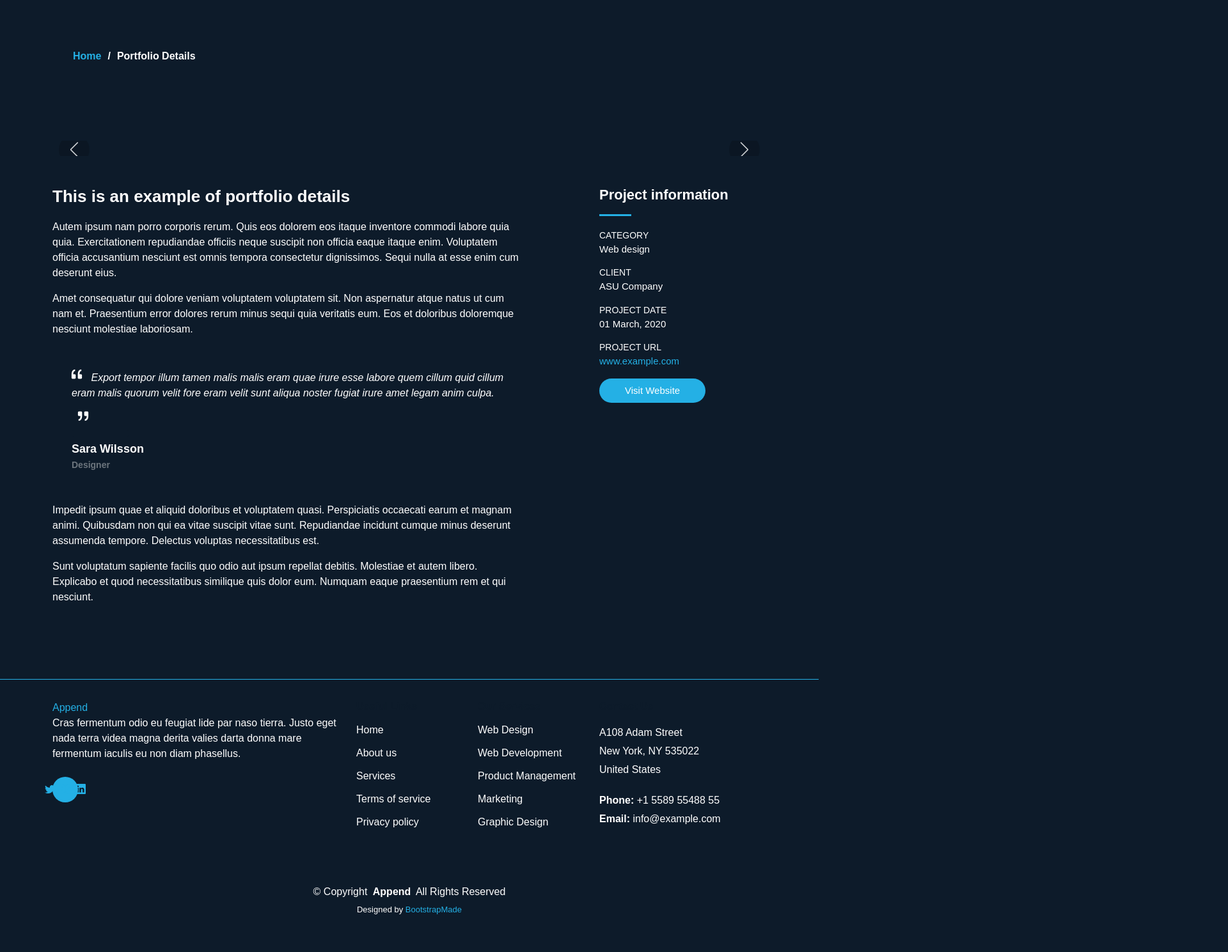
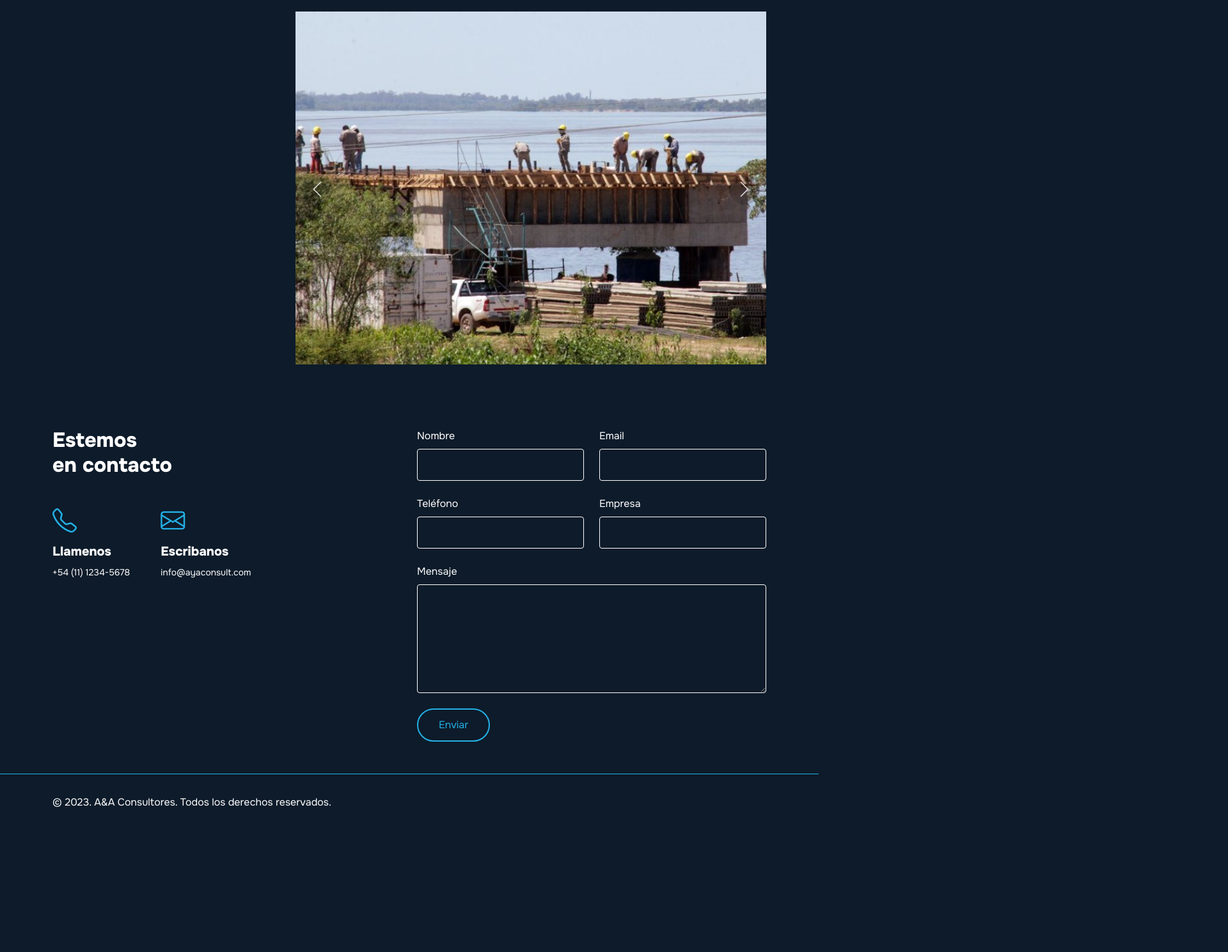
Before and after one commit to nicoscarselli/aya_consulting_html_template, a plain HTML site: page portfolio-details.html in a window 1280 px wide. Shown: the part 440-1929 px from the top of the page at 64% size, 1920 px wide, since content can reach past the window. After the commit the page ends 1739 px from the top, so only its background shows below. Drawn offline with nearby package versions, Linux system fonts and the light colour scheme.

Commit message:
Commit 04/10/2023

```diff
--- a/assets/css/main.css
+++ b/assets/css/main.css
@@ -52,7 +52,7 @@ a:hover {
 section {
   color: var(--default-color);
   background-color: var(--background-color);
-  padding: 100px 0;
+  padding: 50px 0;
   overflow: clip;
 }
 
--- a/portfolio-details.html
+++ b/portfolio-details.html
@@ -5,7 +5,7 @@
   <meta charset="utf-8">
   <meta content="width=device-width, initial-scale=1.0" name="viewport">
 
-  <title>Portfolio Details - Append Bootstrap Temlate</title>
+  <title>A&A Consultores</title>
   <meta content="" name="description">
   <meta content="" name="keywords">
 
@@ -16,7 +16,9 @@
   <!-- Fonts -->
   <link href="https://fonts.googleapis.com" rel="preconnect">
   <link href="https://fonts.gstatic.com" rel="preconnect" crossorigin>
-  <link href="https://fonts.googleapis.com/css2?family=Open+Sans:ital,wght@0,300;0,400;0,500;0,600;0,700;0,800;1,300;1,400;1,500;1,600;1,700;1,800&family=Montserrat:ital,wght@0,100;0,200;0,300;0,400;0,500;0,600;0,700;0,800;0,900;1,100;1,200;1,300;1,400;1,500;1,600;1,700;1,800;1,900&family=Lato:ital,wght@0,100;0,300;0,400;0,700;0,900;1,100;1,300;1,400;1,700;1,900&display=swap" rel="stylesheet">
+  <link rel="preconnect" href="https://fonts.googleapis.com">
+  <link rel="preconnect" href="https://fonts.gstatic.com" crossorigin>
+  <link href="https://fonts.googleapis.com/css2?family=Onest:wght@400;800&display=swap" rel="stylesheet">
 
   <!-- Vendor CSS Files -->
   <link href="assets/vendor/bootstrap/css/bootstrap.min.css" rel="stylesheet">
@@ -28,61 +30,28 @@
   <!-- Template Main CSS File -->
   <link href="assets/css/main.css" rel="stylesheet">
 
-  <!-- =======================================================
-  * Template Name: Append
-  * Updated: Sep 18 2023 with Bootstrap v5.3.2
-  * Template URL: https://bootstrapmade.com/append-bootstrap-website-template/
-  * Author: BootstrapMade.com
-  * License: https://bootstrapmade.com/license/
-  ======================================================== -->
 </head>
 
-<body class="portfolio-details-page" data-bs-spy="scroll" data-bs-target="#navmenu">
+<body class="index-page" data-bs-spy="scroll" data-bs-target="#navmenu">
 
   <!-- ======= Header ======= -->
-  <header id="header" class="header sticky-top d-flex align-items-center">
-    <div class="container-fluid d-flex align-items-center justify-content-between">
+  <header id="header" class="header fixed-top d-flex align-items-center">
+    <div class="container d-flex align-items-center justify-content-between">
 
       <a href="index.html" class="logo d-flex align-items-center me-auto me-xl-0">
-        <!-- Uncomment the line below if you also wish to use an image logo -->
-        <!-- <img src="assets/img/logo.png" alt=""> -->
-        <h1>Append</h1>
-        <span>.</span>
+        <img src="assets/img/a&a-logo.svg" alt="">
       </a>
 
       <!-- Nav Menu -->
       <nav id="navmenu" class="navmenu">
         <ul>
           <li><a href="index.html#hero">Home</a></li>
-          <li><a href="index.html#about">About</a></li>
-          <li><a href="index.html#services">Services</a></li>
+          <li><a href="index.html#about">Nosotros</a></li>
           <li><a href="index.html#portfolio">Portfolio</a></li>
-          <li><a href="index.html#team">Team</a></li>
-          <li><a href="blog.html">Blog</a></li>
-          <li class="dropdown has-dropdown"><a href="#"><span>Dropdown</span> <i class="bi bi-chevron-down"></i></a>
-            <ul class="dd-box-shadow">
-              <li><a href="#">Dropdown 1</a></li>
-              <li class="dropdown has-dropdown"><a href="#"><span>Deep Dropdown</span> <i class="bi bi-chevron-down"></i></a>
-                <ul class="dd-box-shadow">
-                  <li><a href="#">Deep Dropdown 1</a></li>
-                  <li><a href="#">Deep Dropdown 2</a></li>
-                  <li><a href="#">Deep Dropdown 3</a></li>
-                  <li><a href="#">Deep Dropdown 4</a></li>
-                  <li><a href="#">Deep Dropdown 5</a></li>
+          <li><a href="index.html#team">Contacto</a></li>
         </ul>
-              </li>
-              <li><a href="#">Dropdown 2</a></li>
-              <li><a href="#">Dropdown 3</a></li>
-              <li><a href="#">Dropdown 4</a></li>
-            </ul>
-          </li>
-          <li><a href="index.html#contact">Contact</a></li>
-        </ul>
-
         <i class="mobile-nav-toggle d-xl-none bi bi-list"></i>
       </nav><!-- End Nav Menu -->
-
-      <a class="btn-getstarted" href="index.html#about">Get Started</a>
 
     </div>
   </header><!-- End Header -->
@@ -90,32 +59,25 @@
   <main id="main">
 
     <!-- Portfolio Details Page Title & Breadcrumbs -->
-    <div data-aos="fade" class="page-title">
-      <div class="heading">
+    <section style="margin-top:100px">
       <div class="container">
-          <div class="row d-flex justify-content-center text-center">
-            <div class="col-lg-8">
-              <h1>Portfolio Details</h1>
-              <p class="mb-0">Odio et unde deleniti. Deserunt numquam exercitationem. Officiis quo odio sint voluptas consequatur ut a odio voluptatem. Sit dolorum debitis veritatis natus dolores. Quasi ratione sint. Sit quaerat ipsum dolorem.</p>
+        <div class="row">
+          <div class="col-lg-4" data-aos="fade-up" data-aos-delay="1500">
+            <h1>2do Acueducto Chaco</h1>
+          </div>
+          <div class="col-lg-8" data-aos="fade-up" data-aos-delay="1600">
+            <p>Elaboración del Proyecto Ejecutivo e Ingeniería de Detalle del sistema en su conjunto con obra de toma sobre el río Paraná, planta potabilizadora en Barranqueras, estaciones de bombeo de agua potable (EB2 a EB9), y conducciones de agua cruda y potable (512 km de conducciones de DN 315 a 1200 mm, con presiones entre 6 y 16 bar de FD, PRFV, PVC y PEAD), obras eléctricas complementarias, etc., que permitirá el abastecimiento de agua potable a aproximadamente 417.000 habitantes en las localidades del interior de la Provincia de Chaco (Sáenz Peña, Las Breñas, Charata, Gral. Pinedo, Gral. Capdevilla, Est. Gancedo, Itín, Hermoso Campo, Concepción del Bermejo, Los Frentones, Tres Isletas, etc.);</p>
           </div>
         </div>
       </div>
-      </div>
-      <nav class="breadcrumbs">
-        <div class="container">
-          <ol>
-            <li><a href="index.html">Home</a></li>
-            <li class="current">Portfolio Details</li>
-          </ol>
-        </div>
-      </nav>
-    </div><!-- End Page Title -->
+    </section>
+    <!-- End Page Title -->
 
     <!-- Portfolio-details Section - Portfolio Details Page -->
     <section id="portfolio-details" class="portfolio-details">
-
-      <div class="container" data-aos="fade-up">
-
+      <div class="container" data-aos="fade-up" data-aos-delay="1700">
+        <div class="row justify-content-end">
+          <div class="col-lg-8">
             <div class="portfolio-details-slider swiper">
               <template class="swiper-config">
                 {
@@ -134,167 +96,142 @@
               <div class="swiper-wrapper align-items-center">
 
                 <div class="swiper-slide">
-              <img src="assets/img/portfolio/app-1.jpg" alt="">
+                  <img src="assets/img/proyectos/2do_acueducto_chaco/1.jpg" alt="">
                 </div>
 
                 <div class="swiper-slide">
-              <img src="assets/img/portfolio/product-1.jpg" alt="">
+                  <img src="assets/img/proyectos/2do_acueducto_chaco/2.jpg" alt="">
                 </div>
 
                 <div class="swiper-slide">
-              <img src="assets/img/portfolio/branding-1.jpg" alt="">
+                  <img src="assets/img/proyectos/2do_acueducto_chaco/3.jpg" alt="">
                 </div>
 
                 <div class="swiper-slide">
-              <img src="assets/img/portfolio/books-1.jpg" alt="">
+                  <img src="assets/img/proyectos/2do_acueducto_chaco/4.jpg" alt="">
                 </div>
 
+                <div class="swiper-slide">
+                  <img src="assets/img/proyectos/2do_acueducto_chaco/5.jpg" alt="">
+                </div>
+
+                <div class="swiper-slide">
+                  <img src="assets/img/proyectos/2do_acueducto_chaco/6.jpg" alt="">
+                </div>
+
+                <div class="swiper-slide">
+                  <img src="assets/img/proyectos/2do_acueducto_chaco/7.jpg" alt="">
+                </div>
+
+                <div class="swiper-slide">
+                  <img src="assets/img/proyectos/2do_acueducto_chaco/8.jpg" alt="">
+                </div>
+
+                <div class="swiper-slide">
+                  <img src="assets/img/proyectos/2do_acueducto_chaco/9.jpg" alt="">
+                </div>
               </div>
               <div class="swiper-button-prev"></div>
               <div class="swiper-button-next"></div>
             </div>
+          </div>
+        </div>
+      </div>
+    </section><!-- End Portfolio-details Section -->
 
-        <div class="row justify-content-between gy-4 mt-4">
+    <!-- Contact Section-->
+    <section id="contact" class="contact">
 
-          <div class="col-lg-8" data-aos="fade-up">
-            <div class="portfolio-description">
-              <h2>This is an example of portfolio details</h2>
-              <p>
-                Autem ipsum nam porro corporis rerum. Quis eos dolorem eos itaque inventore commodi labore quia quia. Exercitationem repudiandae officiis neque suscipit non officia eaque itaque enim. Voluptatem officia accusantium nesciunt est omnis tempora consectetur dignissimos. Sequi nulla at esse enim cum deserunt eius.
-              </p>
-              <p>
-                Amet consequatur qui dolore veniam voluptatem voluptatem sit. Non aspernatur atque natus ut cum nam et. Praesentium error dolores rerum minus sequi quia veritatis eum. Eos et doloribus doloremque nesciunt molestiae laboriosam.
-              </p>
-
-              <div class="testimonial-item">
-                <p>
-                  <i class="bi bi-quote quote-icon-left"></i>
-                  <span>Export tempor illum tamen malis malis eram quae irure esse labore quem cillum quid cillum eram malis quorum velit fore eram velit sunt aliqua noster fugiat irure amet legam anim culpa.</span>
-                  <i class="bi bi-quote quote-icon-right"></i>
-                </p>
-                <div>
-                  <img src="assets/img/testimonials/testimonials-2.jpg" class="testimonial-img" alt="">
-                  <h3>Sara Wilsson</h3>
-                  <h4>Designer</h4>
+      <div class="container">
+        <div class="row">
+          <!-- Contact Info -->
+          <div class="col-lg-6">
+            <div class="mb-5" data-aos="fade-up" data-aos-delay="100">
+              <h2>Estemos <br> en contacto</h2>
+            </div>
+            <div class="d-flex align-items-end">
+              <div class="info-item me-5" data-aos="fade" data-aos-delay="300">
+                <i class="bi bi-telephone"></i>
+                <h3>Llamenos</h3>
+                <p>+54 (11) 1234-5678</p>
+              </div>
+              <div class="info-item" data-aos="fade" data-aos-delay="400">
+                <i class="bi bi-envelope"></i>
+                <h3>Escribanos</h3>
+                <p>info@ayaconsult.com</p>
               </div>
             </div>
 
-              <p>
-                Impedit ipsum quae et aliquid doloribus et voluptatem quasi. Perspiciatis occaecati earum et magnam animi. Quibusdam non qui ea vitae suscipit vitae sunt. Repudiandae incidunt cumque minus deserunt assumenda tempore. Delectus voluptas necessitatibus est.
-              </p>
-
-              <p>
-                Sunt voluptatum sapiente facilis quo odio aut ipsum repellat debitis. Molestiae et autem libero. Explicabo et quod necessitatibus similique quis dolor eum. Numquam eaque praesentium rem et qui nesciunt.
-              </p>
-
+          </div>
+          <!-- End Contact Info -->
+          <!-- Contact Form -->
+          <div class="col-lg-6">
+            <form action="forms/contact.php" method="post" class="php-email-form" data-aos="fade-up" data-aos-delay="200">
+              <div class="row gy-4">
+                <div class="col-md-6">
+                  <label for="">Nombre</label>
+                  <input type="text" name="name" class="form-control" required>
+                </div>
+                <div class="col-md-6 ">
+                  <label for="">Email</label>
+                  <input type="email" class="form-control" name="email" required>
+                </div>
+                <div class="col-md-6 ">
+                  <label for="">Teléfono</label>
+                  <input type="text" class="form-control" name="phone" required>
+                </div>
+                <div class="col-md-6">
+                  <label for="">Empresa</label>
+                  <input type="text" class="form-control" name="subject" required>
+                </div>
+                <div class="col-md-12">
+                  <label for="">Mensaje</label>
+                  <textarea class="form-control" name="message" rows="6" required></textarea>
+                </div>
+                <div class="col-md-12">
+                  <div class="loading">Loading</div>
+                  <div class="error-message"></div>
+                  <div class="sent-message">Your message has been sent. Thank you!</div>
+                  <button type="submit">Enviar</button>
                 </div>
               </div>
-
-          <div class="col-lg-3" data-aos="fade-up" data-aos-delay="100">
-            <div class="portfolio-info">
-              <h3>Project information</h3>
-              <ul>
-                <li><strong>Category</strong> Web design</li>
-                <li><strong>Client</strong> ASU Company</li>
-                <li><strong>Project date</strong> 01 March, 2020</li>
-                <li><strong>Project URL</strong> <a href="#">www.example.com</a></li>
-                <li><a href="#" class="btn-visit align-self-start">Visit Website</a></li>
-              </ul>
+            </form>
           </div>
-          </div>
+          <!-- End Contact Form -->
 
         </div>
 
       </div>
 
-    </section><!-- End Portfolio-details Section -->
+    </section>
+    <!-- End Contact Section -->
 
   </main>
 
   <!-- ======= Footer ======= -->
   <footer id="footer" class="footer">
-
-    <div class="container footer-top">
-      <div class="row gy-4">
-        <div class="col-lg-5 col-md-12 footer-about">
-          <a href="index.html" class="logo d-flex align-items-center">
-            <span>Append</span>
-          </a>
-          <p>Cras fermentum odio eu feugiat lide par naso tierra. Justo eget nada terra videa magna derita valies darta donna mare fermentum iaculis eu non diam phasellus.</p>
-          <div class="social-links d-flex mt-4">
-            <a href=""><i class="bi bi-twitter"></i></a>
-            <a href=""><i class="bi bi-facebook"></i></a>
-            <a href=""><i class="bi bi-instagram"></i></a>
-            <a href=""><i class="bi bi-linkedin"></i></a>
+    <div class="container">
+      <div class="row">
+        <div class="col-lg-12">
+          <span>© 2023. A&A Consultores. Todos los derechos reservados.</span>
         </div>
       </div>
-
-        <div class="col-lg-2 col-6 footer-links">
-          <h4>Useful Links</h4>
-          <ul>
-            <li><a href="#">Home</a></li>
-            <li><a href="#">About us</a></li>
-            <li><a href="#">Services</a></li>
-            <li><a href="#">Terms of service</a></li>
-            <li><a href="#">Privacy policy</a></li>
-          </ul>
     </div>
-
-        <div class="col-lg-2 col-6 footer-links">
-          <h4>Our Services</h4>
-          <ul>
-            <li><a href="#">Web Design</a></li>
-            <li><a href="#">Web Development</a></li>
-            <li><a href="#">Product Management</a></li>
-            <li><a href="#">Marketing</a></li>
-            <li><a href="#">Graphic Design</a></li>
-          </ul>
-        </div>
-
-        <div class="col-lg-3 col-md-12 footer-contact text-center text-md-start">
-          <h4>Contact Us</h4>
-          <p>A108 Adam Street</p>
-          <p>New York, NY 535022</p>
-          <p>United States</p>
-          <p class="mt-4"><strong>Phone:</strong> <span>+1 5589 55488 55</span></p>
-          <p><strong>Email:</strong> <span>info@example.com</span></p>
-        </div>
-
-      </div>
-    </div>
-
-    <div class="container copyright text-center mt-4">
-      <p>&copy; <span>Copyright</span> <strong class="px-1">Append</strong> <span>All Rights Reserved</span></p>
-      <div class="credits">
-        <!-- All the links in the footer should remain intact. -->
-        <!-- You can delete the links only if you've purchased the pro version. -->
-        <!-- Licensing information: https://bootstrapmade.com/license/ -->
-        <!-- Purchase the pro version with working PHP/AJAX contact form: [buy-url] -->
-        Designed by <a href="https://bootstrapmade.com/">BootstrapMade</a>
-      </div>
-    </div>
-
-  </footer><!-- End Footer -->
+  </footer>
+  <!-- End Footer -->
 
   <!-- Scroll Top Button -->
   <a href="#" id="scroll-top" class="scroll-top d-flex align-items-center justify-content-center"><i class="bi bi-arrow-up-short"></i></a>
 
-  <!-- Preloader -->
   <div id="preloader">
-    <div></div>
-    <div></div>
-    <div></div>
-    <div></div>
+    <div class="line"></div>
   </div>
 
   <!-- Vendor JS Files -->
   <script src="assets/vendor/bootstrap/js/bootstrap.bundle.min.js"></script>
   <script src="assets/vendor/glightbox/js/glightbox.min.js"></script>
-  <script src="assets/vendor/purecounter/purecounter_vanilla.js"></script>
-  <script src="assets/vendor/isotope-layout/isotope.pkgd.min.js"></script>
   <script src="assets/vendor/swiper/swiper-bundle.min.js"></script>
   <script src="assets/vendor/aos/aos.js"></script>
-  <script src="assets/vendor/php-email-form/validate.js"></script>
 
   <!-- Template Main JS File -->
   <script src="assets/js/main.js"></script>
```
Also changed, not shown: index.html (+8 -7 lines), assets/img/proyectos/2do_acueducto_chaco/1.jpg (added), assets/img/proyectos/2do_acueducto_chaco/2.jpg (added), assets/img/proyectos/2do_acueducto_chaco/3.jpg (added), assets/img/proyectos/2do_acueducto_chaco/5.jpg (added), assets/img/proyectos/2do_acueducto_chaco/6.jpg (added), assets/img/proyectos/2do_acueducto_chaco/7.jpg (added), assets/img/proyectos/2do_acueducto_chaco/8.jpg (added), assets/img/proyectos/2do_acueducto_chaco/9.jpg (added), 1 other file. Lines whose indentation alone changed are shown as unchanged.
